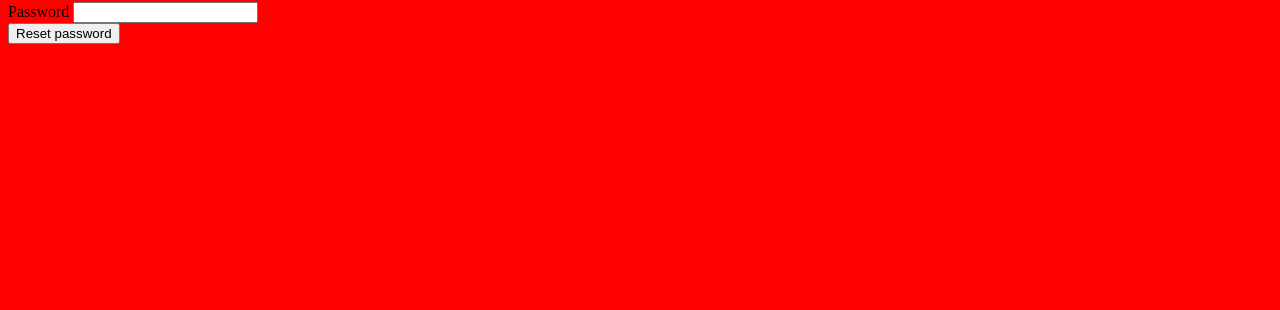
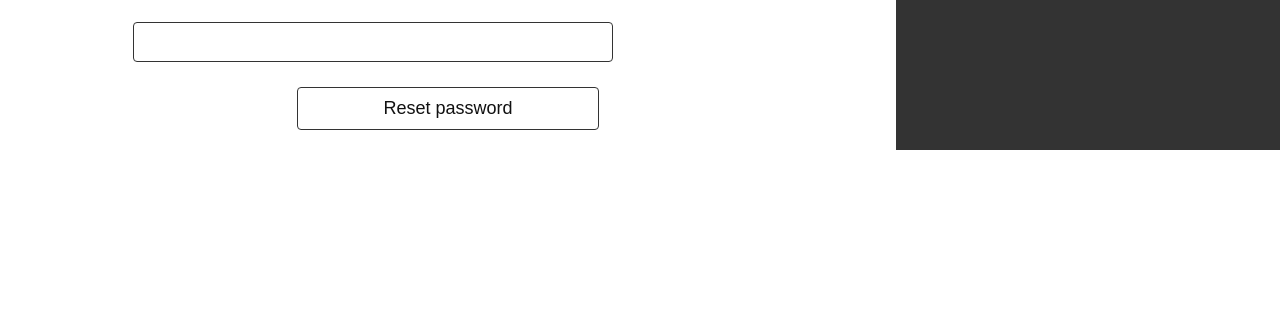
Before and after one commit to deividev/-3d-Printing-repository-, a website: page html/forgot.html in a window 1280 px wide. Shown: the part 490-800 px from the top of the page. Drawn offline with nearby package versions, Linux system fonts and the light colour scheme; files that its build step writes are made by us from their sources; files whose address does not match are found by name.

Commit message:
Added all styles in sass

```diff
--- a/html/forgot.html
+++ b/html/forgot.html
@@ -5,7 +5,7 @@
     <meta name="viewport" content="width=device-width, initial-scale=1.0">
     <title>Forgot password</title>
 
-    <link rel="stylesheet" href="../css/style.css">
+    <link rel="stylesheet" href="../assets/css/style.css">
 </head>
 <body>
     <main>
--- a/css/header.css
+++ b/sass/components/_header.scss
@@ -1,9 +1,5 @@
 /*** HEADER  ***/
 /*------------*/
-
-.header {
-
-}
 
 .header__container {
   display: flex;
@@ -12,16 +8,10 @@
   padding: 15px 10px;
 }
 
-.header__user {
-
-}
-
-
 /*** NAVBAR ***/
 
 .navbar {
   width: 100%;
-  height: 9rem;
   display: flex;
   justify-content: space-between;
   align-items: center;
@@ -30,7 +20,6 @@
 }
 
 .navbar__categories {
-  height: 9rem;
   display: flex;
   align-items: center;
 }
--- a/css/register.css
+++ b/sass/components/_register.scss
@@ -11,9 +11,4 @@
   display: flex;
   flex-direction: column;
   justify-content: center;
-
 }
-
-.form__group {
-  flex-shrink: 1;
-}
--- a/sass/style.scss
+++ b/sass/style.scss
@@ -1,3 +1,18 @@
-html {
-  background-color: red;
-}
+// GLOBAL
+
+
+@import "global/reset";
+@import "global/basic";
+
+
+
+// COMPONENTS
+// ----------
+
+@import "components/form";
+@import "components/ui_kit";
+@import "components/btn";
+@import "components/register";
+@import "components/icons";
+@import "components/header";
+@import "components/entryHome";
```
Also changed, not shown: html/home.html (+1 -1 lines), html/register.html (+1 -1 lines), html/ui-kit.html (renamed from html/ui_kit.html, +1 -1 lines), index.html (added, +17 -0 lines), css/style.css (deleted), sass/components/_btn.scss (renamed from css/btn.css), sass/components/_entryHome.scss (renamed from css/entryHome.css), sass/components/_form.scss (renamed from css/form.css), sass/components/_icons.scss (renamed from css/icons.css), sass/components/_ui_kit.scss (renamed from css/ui_kit.css), sass/global/basic.scss (renamed from css/basic.css), sass/global/reset.scss (renamed from css/reset.css), 1 other file.
